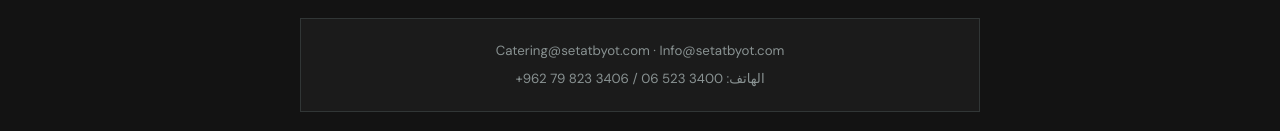
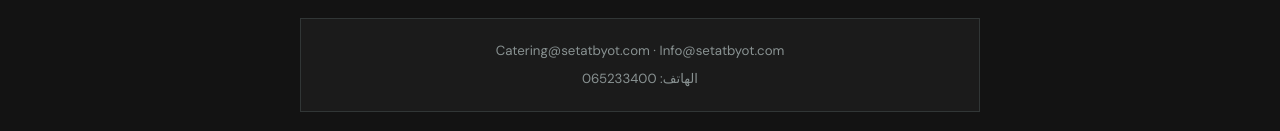
Before and after one commit to omar-alzube/Setat_Byot_v2, a React (Vite) app: page / in a window 1280 px wide. Shown: the part 11866-11997 px from the top of the page. Built offline with nearby package versions, Linux system fonts and the light colour scheme.

Commit message:
Update footer phone contact

```diff
--- a/src/components/DownloadCTA.tsx
+++ b/src/components/DownloadCTA.tsx
@@ -164,7 +164,7 @@
             <p>
               {isArabic ? 'الهاتف: ' : 'Phone: '}
               <span dir="ltr" style={{ direction: 'ltr', unicodeBidi: 'isolate' }}>
-                +962 79 823 3406 / 06 523 3400
+                065233400
               </span>
             </p>
           </div>
```
